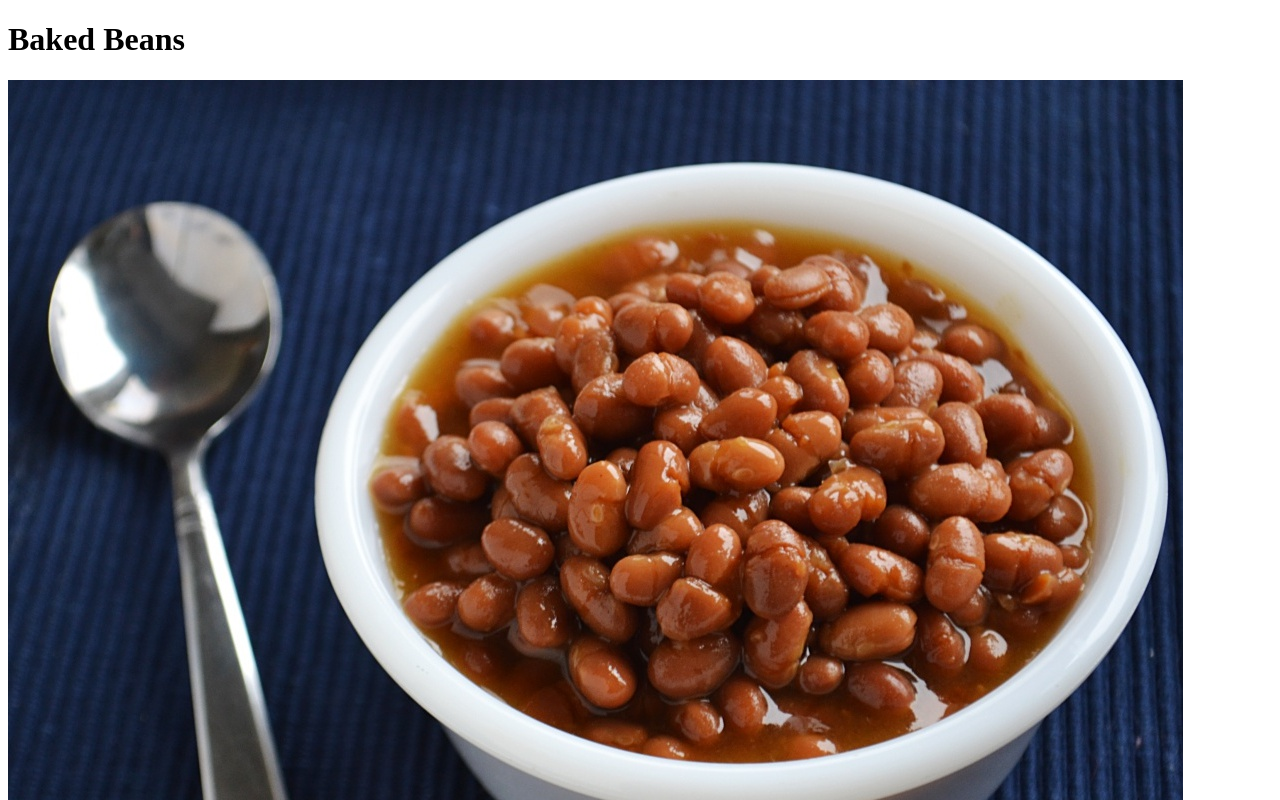
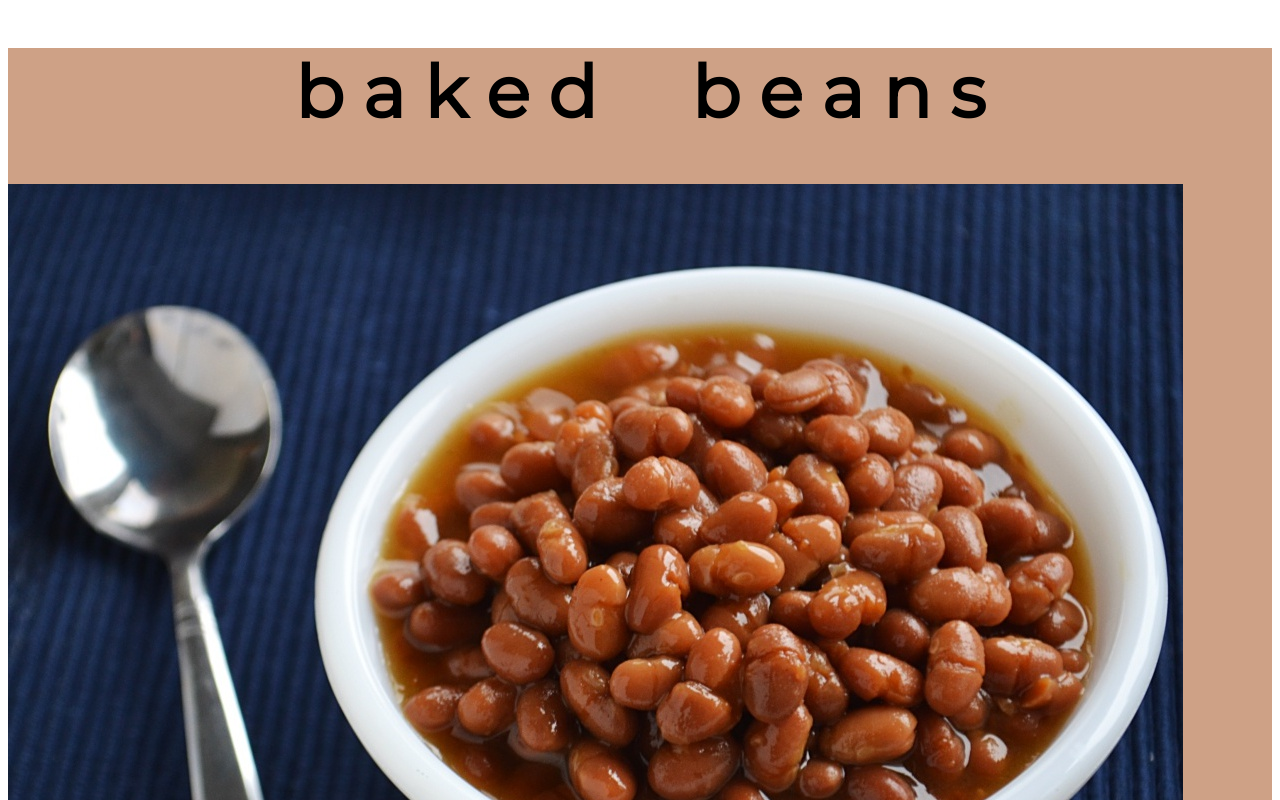
Before and after one commit to agoldfreelance/tribute-page, a plain HTML site: page index.html in a window 1280 px wide. Shown: the top 800 px of the page. Drawn offline with Linux system fonts and the light colour scheme.

Commit message:
Started styles.css. needs work with img, borders, background etc

```diff
--- a/index.html
+++ b/index.html
@@ -3,11 +3,12 @@
 <main id="main">
  <head>
    <link rel="stylesheet" href="styles.css">
+   <link href="https://fonts.googleapis.com/css?family=Montserrat|Raleway" rel="stylesheet">
    <title>Tribute to Baked Beans</title>
    <script src="https://cdn.freecodecamp.org/testable-projects-fcc/v1/bundle.js"></script>
  </head>
  <body>
-   <h1 id="title">Baked Beans</h1>
+   <h1 id="title">b a k e d &nbsp; &nbsp; b e a n s</h1>
    <div id="img-div">
      <img id="image" src="baked-beans.jpg" alt="A picture of delicious baked beans.">
      <p id="img-caption">A picture of delicious baked beans. Yum!</p>
--- a/styles.css
+++ b/styles.css
@@ -0,0 +1,18 @@
+#main {
+  background-color: #cea186;
+}
+#title {
+  font-family: 'Montserrat', sans-serif;
+  font-size: 72px;
+  display: flex;
+  justify-content: center;
+}
+#img-div {
+
+}
+#img {
+
+}
+#tribute-info {
+  font-family: 'Raleway', sans-serif;
+}
```
